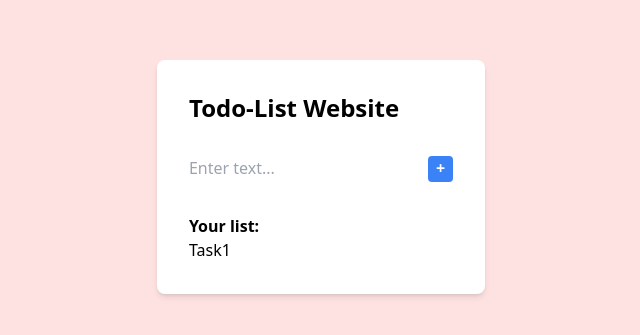
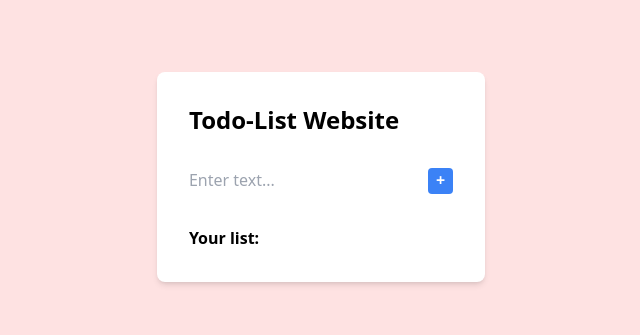
Before and after one commit to Hammad8980/todolist-app, a React (Vite) app: page / in a window 1280 px wide. Shown: the part 223-558 px from the top of the page, without its empty margins (319-959 px from the left). Built offline with nearby package versions, Linux system fonts and the light colour scheme.

Commit message:
Refactor Code (Added Child Props and Eliminated Re-rendering)

```diff
--- a/src/App.tsx
+++ b/src/App.tsx
@@ -1,23 +1,10 @@
 import { useState } from 'react';
-
-type Task = {
-  id: number;
-  title: string;
-  isCompleted: boolean;
-  priority?: 'p1' | 'p2' | 'p3';
-};
+import type { Task } from './components/TodoItem';
+import TodoInput from './components/TodoInput';
 
 function App() {
-  const [tasks, setTasks]= useState<Task[]>([
-    {
-      id: 1,
-      title: 'Task1',
-      isCompleted: false,
-      priority: 'p2',
-    },
-  ]);
-  const [taskName, setTaskName] = useState('');
-  const onAddTask = () => {
+  const [tasks, setTasks]= useState<Task[]>([]);
+  const onAddTask = (taskName:string) => {
     setTasks([...tasks, {id: Date.now(), title:taskName, isCompleted:false, priority: 'p1'}]);
   };
 
@@ -25,18 +12,7 @@ function App() {
     <div className="min-h-screen bg-red-100 flex items-center justify-center">
       <div className="bg-white p-8 rounded-lg shadow-md">
         <h1 className="text-2xl font-bold mb-8">Todo-List Website</h1>
-        <input
-          value={taskName}
-          placeholder='Enter text...'
-          onChange={(e) => setTaskName(e.target.value)}
-          id="text-input"
-        />
-        <button
-          className="bg-blue-500 hover:bg-blue-700 text-white font-bold ml-2 pb-0.5 px-2 rounded"
-          onClick={onAddTask}
-        >
-          +
-        </button>
+        <TodoInput onAddTask={onAddTask}/>
         <h1 className="text-2lg font-bold mt-8">Your list: </h1>
         <ul>
           {tasks.map((tasks) => (
--- a/src/components/TodoInput.tsx
+++ b/src/components/TodoInput.tsx
@@ -1,9 +1,37 @@
-function TodoInput() {
+import { useState, type FormEvent } from "react";
+type TodoInputProps = {
+  onAddTask: (taskName:string) => void
+}
+
+function TodoInput({onAddTask} : TodoInputProps) {
+    const [taskName, setTaskName] = useState('');
+    const handleAddTasks = (e: FormEvent<HTMLFormElement>) => {
+      e.preventDefault(); // Sometimes page is refreshed upon trigger of Event so this property is to prevent the browser from doing that
+      onAddTask(taskName);
+      setTaskName('')
+    }
   return (
-    <div>
-      <input type="text" placeholder="Add a new task..." />
-      <button>Add</button>
-    </div>
+    <form onSubmit={handleAddTasks}>
+    {/*Below is the traditional onKeyDown method Commented for learning purposes*/}
+    {/* <input
+          value={taskName}
+          placeholder='Enter text...'
+          onChange={(e) => setTaskName(e.target.value)}
+          onKeyDown={(e)=> { if (e.key === "Enter") { handleAddTasks(); }}} // Enter key is send
+        />
+        <button
+          className="bg-blue-500 hover:bg-blue-700 text-white font-bold ml-2 pb-0.5 px-2 rounded"
+          onClick={handleAddTasks}
+        >
+          +
+        </button> */}
+        <input
+          value={taskName}
+          placeholder='Enter text...'
+          onChange={(e) => setTaskName(e.target.value)}
+        />
+        <button className="bg-blue-500 hover:bg-blue-700 text-white font-bold ml-2 pb-0.5 px-2 rounded" > + </button>
+    </form>
   );
 }
 
--- a/src/components/TodoItem.tsx
+++ b/src/components/TodoItem.tsx
@@ -1,9 +1,6 @@
-interface TodoItemProps {
-  text: string;
-}
-
-const TodoItem: React.FC<TodoItemProps> = ({ text }) => {
-  return <li>{text}</li>;
+export type Task = {
+  id: number;
+  title: string;
+  isCompleted: boolean;
+  priority?: 'p1' | 'p2' | 'p3';
 };
-
-export default TodoItem;
```
